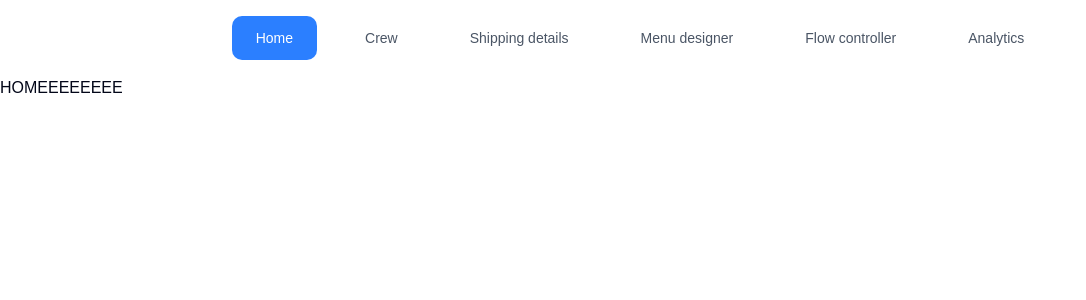
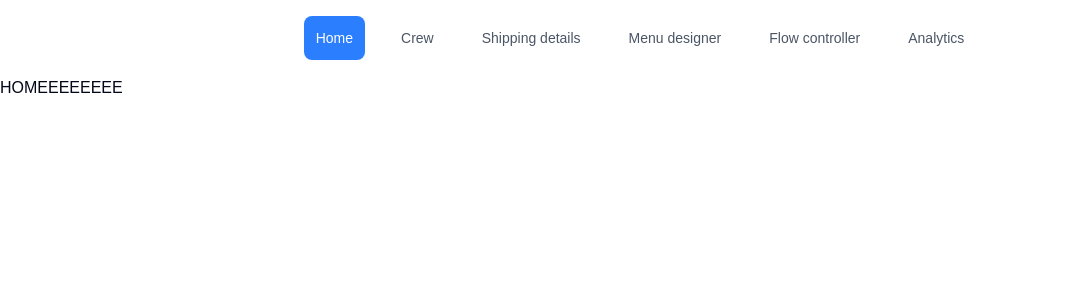
Before and after one commit to leito-comme/CrewFoodPlanner, a React (Vite) app in the folder frontend/: page / in a window 1280 px wide. Shown: the top 300 px of the page, without its empty margins (0-1086 px from the left). Built offline with nearby package versions, Linux system fonts and the light colour scheme; the HTML template or start-up script is replaced by a standard one.

Commit message:
fix: edited styles for navbar elements

```diff
--- a/frontend/src/components/Navbar/index.tsx
+++ b/frontend/src/components/Navbar/index.tsx
@@ -1,4 +1,5 @@
 import { NavLink } from "react-router-dom";
+import { Button } from "../ui/button";
 import clsx from "clsx";
 
 const content = [
@@ -39,7 +40,7 @@ function Navbar() {
               to={link}
               className={({ isActive }) =>
                 clsx(
-                  "px-6 py-3 text-sm font-medium transition-all rounded-lg focus:outline-none",
+                  "px-3 py-3 text-sm font-medium transition-all rounded-md focus:outline-none",
                   isActive
                     ? "bg-blue-500 text-white"
                     : "text-gray-600 hover:text-blue-500 hover:bg-blue-50"
```
